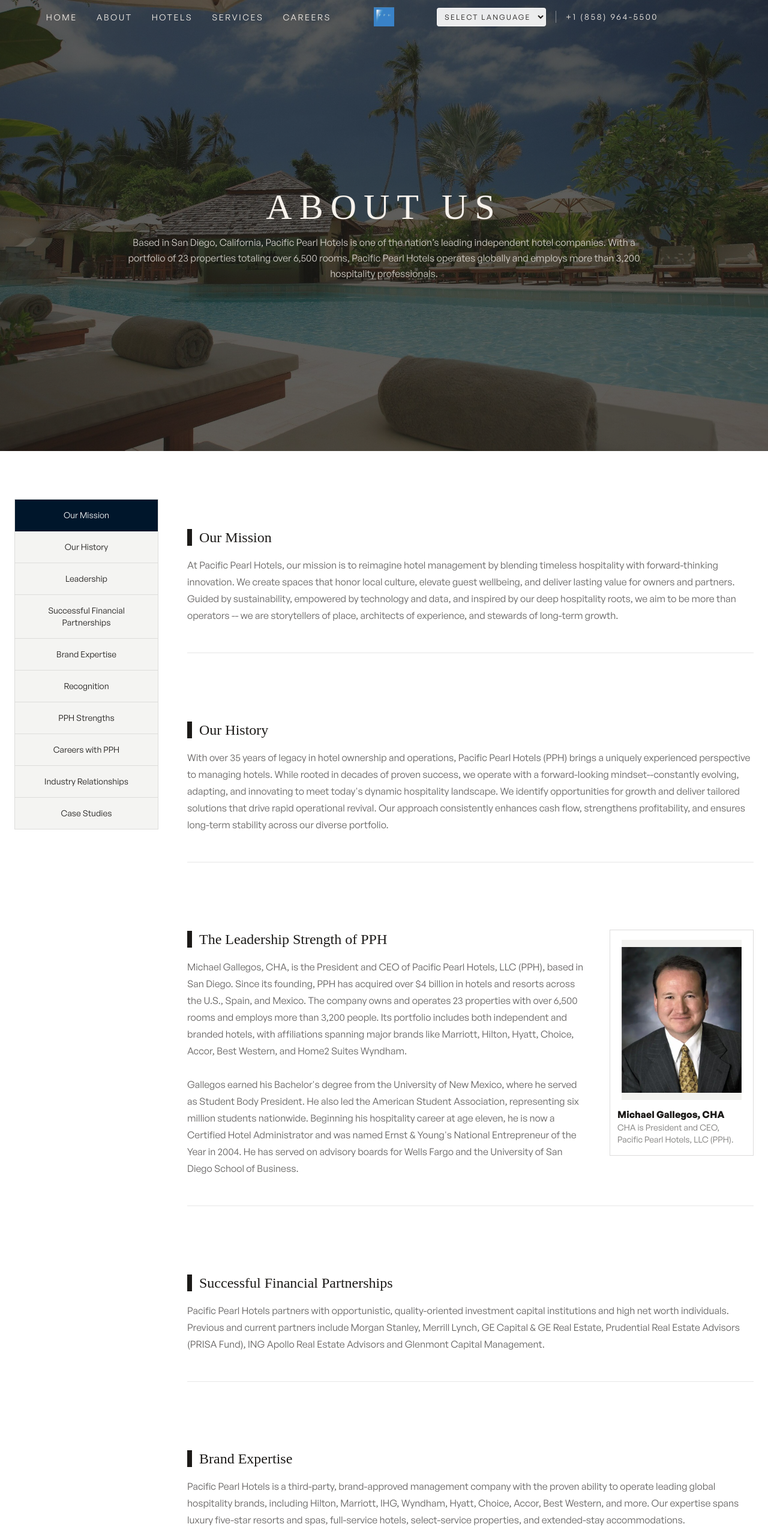
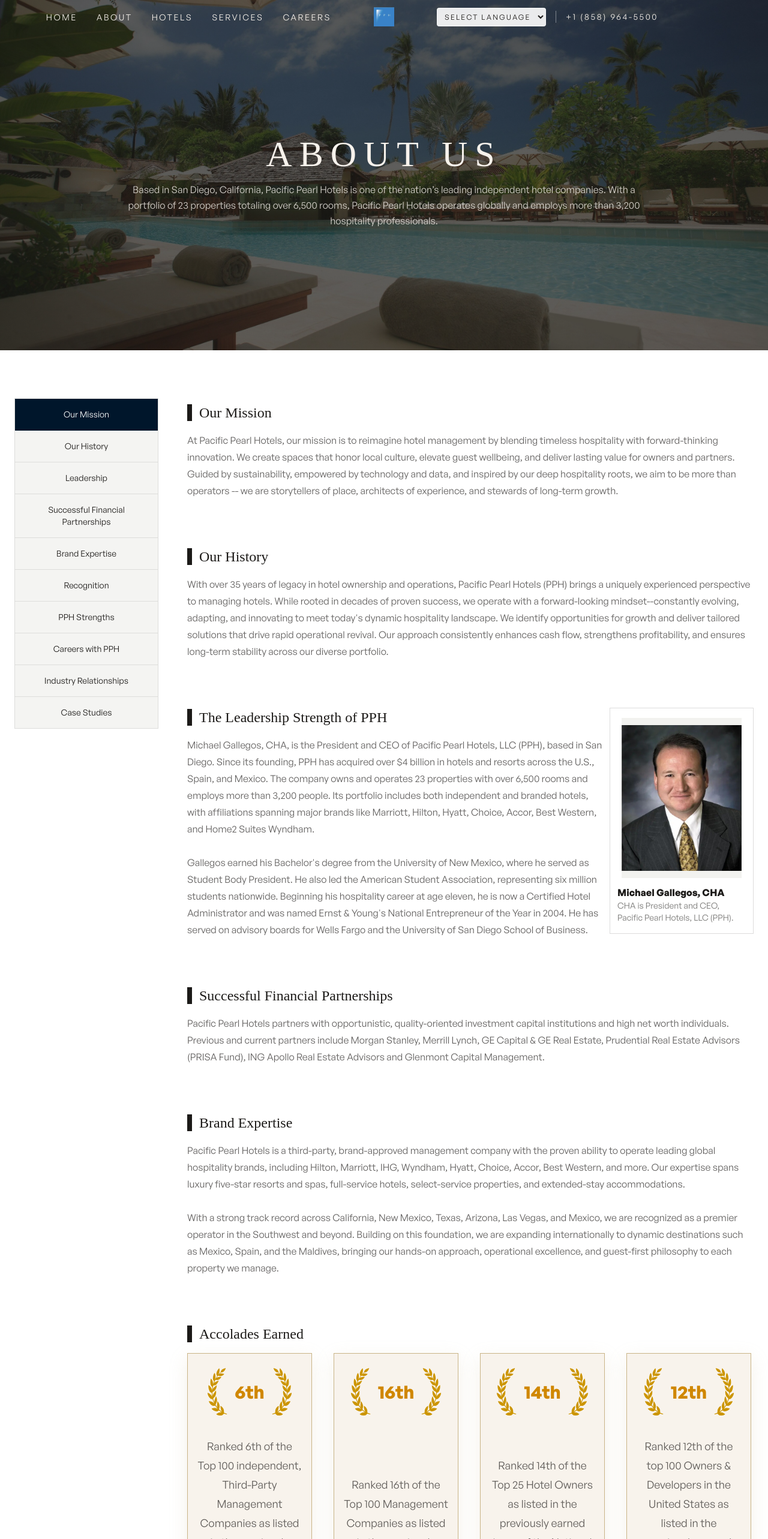
Before and after one commit to it-techmonkey/pacific-pearl-hotels-website, a Next.js app: page /about in a window 1280 px wide. Shown: the top 2566 px of the page at 60% size. Built offline with nearby package versions, Linux system fonts and the light colour scheme.

Commit message:
Changed spelling errors and reduce gaps

```diff
--- a/src/app/about/page.tsx
+++ b/src/app/about/page.tsx
@@ -58,7 +58,7 @@ const extractStrengthBlocks = (description: string) =>
 export default function AboutPage() {
   return (
     <div className="bg-[#f6f5f2]">
-      <section className="relative min-h-[70vh] overflow-hidden bg-ink pb-20 pt-28 text-sand">
+      <section className="relative min-h-[60vh] overflow-hidden bg-ink pb-10 pt-16 text-sand">
         <Image
           src="/assets/hotel-1.jpg"
           alt="Hotel exterior"
@@ -68,7 +68,7 @@ export default function AboutPage() {
           sizes="100vw"
         />
         <div className="absolute inset-0 bg-ink/70" />
-        <div className="container relative z-10 flex min-h-[70vh] flex-col items-center justify-center text-center">
+        <div className="container relative z-10 flex min-h-[60vh] flex-col items-center justify-center text-center">
           <h1 className="text-4xl font-display uppercase tracking-[0.2em] md:text-6xl">
             About Us
           </h1>
@@ -81,33 +81,29 @@ export default function AboutPage() {
       <ScrollSpyLayout sections={scrollSections}>
         {aboutSections.map((section) => (
           <Reveal key={section.id}>
-            <div id={section.id} className="scroll-mt-24 border-b border-ink/10 py-10 md:py-12">
+            <div id={section.id} className="scroll-mt-24 py-1 md:py-2">
               <div
                 className={
                   section.id === "leadership"
-                    ? "grid gap-10 md:grid-cols-[1fr_240px] md:items-start"
-                    : "grid gap-8"
+                    ? "grid gap-1 md:grid-cols-[1fr_240px] md:items-start"
+                    : "grid gap-1"
                 }
               >
                 <div>
                   <div className="flex items-center gap-3">
                     <span className="h-7 w-2 bg-ink" aria-hidden />
-                    <h3 className="text-xl font-normal text-ink md:text-2xl">{section.title}</h3>
+                    <h3 className="text-xl font-normal text-ink md:text-2xl">{section.id === "recognition" ? ACCOLADE_LABEL : section.title}</h3>
                   </div>
                   {section.id === "recognition" ? (
                     <div className="mt-4 space-y-5">
-                      <p className="text-sm font-medium text-ink/70 md:text-base">
-                        {ACCOLADE_LABEL}
-                      </p>
                       <div className="grid auto-rows-fr gap-8 sm:grid-cols-2 lg:grid-cols-4">
                         {extractAccolades(section.description)
                           .filter((item) => item.number && item.text)
                           .map((item) => (
                             <div
                               key={`${item.number}-${item.text.slice(0, 12)}`}
-                              className="flex h-full min-h-105 flex-col items-center border border-[#c9b487] bg-[#f8f3ec] px-4 py-6 text-center shadow-[0_10px_30px_rgba(201,180,135,0.18)]"
+                              className="flex h-full min-h-105 max-w-52 flex-col items-center border border-[#c9b487] bg-[#f8f3ec] px-4 py-6 text-center shadow-[0_10px_30px_rgba(201,180,135,0.18)]"
                             >
-                              <span className="mb-4 h-1 w-10 bg-[#c9b487]" aria-hidden />
                               <div className="flex items-center justify-center gap-3">
                                 <Image
                                   src="/assets/Vector_Left.svg"
--- a/src/app/services/page.tsx
+++ b/src/app/services/page.tsx
@@ -55,8 +55,8 @@ export default function ServicesPage() {
       <ScrollSpyLayout sections={scrollSections}>
         {serviceSections.map((section) => (
           <Reveal key={section.id}>
-            <div id={section.id} className="scroll-mt-24 border-b border-ink/10 py-10 md:py-12">
-              <div className="grid gap-8">
+            <div id={section.id} className="scroll-mt-24 py-1 md:py-2">
+              <div className="grid gap-1">
                 <div>
                   <div className="flex items-center gap-3">
                     <span className="h-7 w-2 bg-ink" aria-hidden />
```
